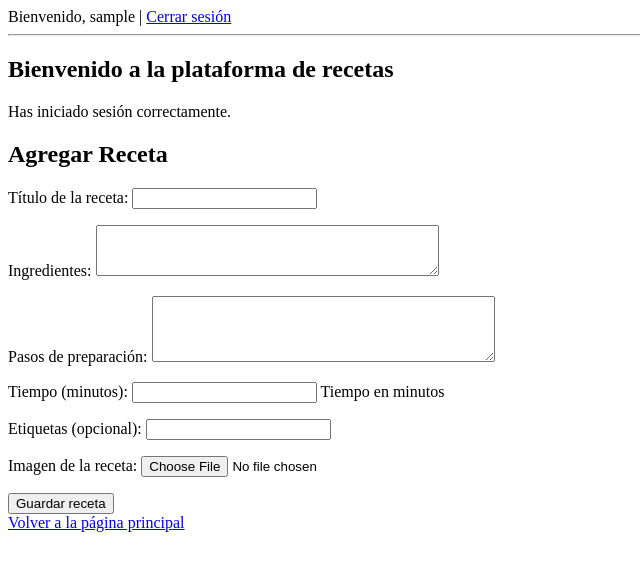
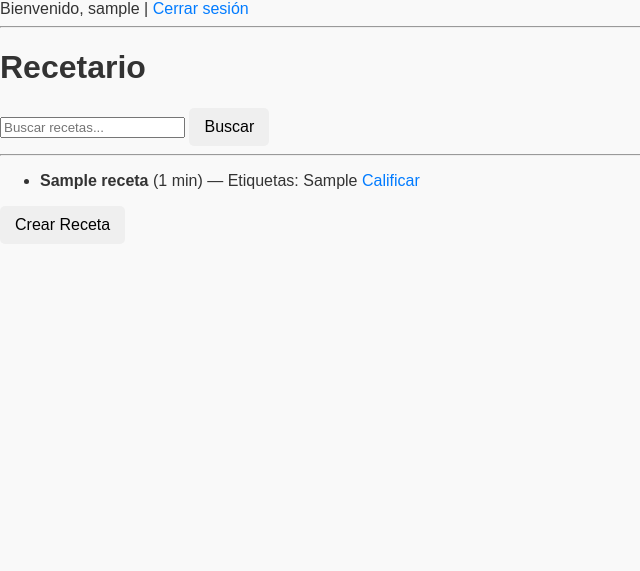
Before and after one commit to mycampo1/recetas, a Django app: page /usuarios/ in a window 1280 px wide. Shown: the top 571 px of the page, without its empty margins (0-640 px from the left). Run offline with Django 5.2, Linux system fonts and the light colour scheme; a user stored in the database is signed in; tables that the repository leaves empty hold one stand-in row (values such as "Sample post").

Commit message:
agrego static para agregar estilos css y mejor el modal

```diff
--- /dev/null
+++ b/static/css/base.css
@@ -0,0 +1,24 @@
+body {
+    font-family: Arial, sans-serif;
+    margin: 0;
+    padding: 0;
+    background-color: #f9f9f9;
+    color: #333;
+}
+
+button {
+    font-size: 1rem;
+    padding: 10px 15px;
+    border: none;
+    border-radius: 5px;
+    cursor: pointer;
+}
+
+a {
+    color: #007BFF;
+    text-decoration: none;
+}
+
+a:hover {
+    text-decoration: underline;
+}
--- /dev/null
+++ b/static/js/modal.js
@@ -0,0 +1,56 @@
+// document.addEventListener('DOMContentLoaded', () => {
+//     const modal = document.getElementById('modalCrearReceta');
+//     const openModalButton = document.getElementById('openModalButton');
+//     const closeModalButton = document.querySelector('.modal-close');
+
+//     if (openModalButton) {
+//         openModalButton.addEventListener('click', () => {
+//             modal.style.display = 'flex';
+//         });
+//     }
+
+//     if (closeModalButton) {
+//         closeModalButton.addEventListener('click', () => {
+//             modal.style.display = 'none';
+//         });
+//     }
+
+//     // Cerrar el modal al hacer clic fuera del contenido
+//     window.addEventListener('click', (event) => {
+//         if (event.target === modal) {
+//             modal.style.display = 'none';
+//         }
+//     });
+// });
+
+document.addEventListener('DOMContentLoaded', () => {
+    const modal = document.getElementById('modalCrearReceta');
+    const openModalButton = document.getElementById('openModalButton');
+    const closeModalButton = document.querySelector('.modal-close');
+    const cancelModalButton = document.getElementById('cancelModalButton');
+
+    if (openModalButton) {
+        openModalButton.addEventListener('click', () => {
+            modal.style.display = 'flex';
+        });
+    }
+
+    if (closeModalButton) {
+        closeModalButton.addEventListener('click', () => {
+            modal.style.display = 'none';
+        });
+    }
+
+    if (cancelModalButton) {
+        cancelModalButton.addEventListener('click', () => {
+            modal.style.display = 'none';
+        });
+    }
+
+    // Cierra el modal al hacer clic fuera del contenido
+    window.addEventListener('click', (event) => {
+        if (event.target === modal) {
+            modal.style.display = 'none';
+        }
+    });
+});
--- a/users/templates/users/base.html
+++ b/users/templates/users/base.html
@@ -1,8 +1,11 @@
+{% load static %}
 <!DOCTYPE html>
 <html lang="es">
 <head>
     <meta charset="UTF-8">
     <title>{% block title %}Recetas{% endblock %}</title>
+    <link rel="stylesheet" href="{% static 'css/base.css' %}">
+    <link rel="stylesheet" href="{% static 'css/modal.css' %}">
 </head>
 <body>
     <nav>
@@ -15,6 +18,11 @@
         {% endif %}
     </nav>
     <hr>
+
+    <!-- Bloque de contenido dinámico -->
     {% block contenido %}{% endblock %}
+
+    <!-- Enlace a los scripts JavaScript -->
+    <script src="{% static 'js/modal.js' %}"></script>
 </body>
 </html>
--- a/users/templates/users/inicio.html
+++ b/users/templates/users/inicio.html
@@ -1,16 +1,53 @@
 {% extends 'users/base.html' %}
+{% load static %}
 
 {% block title %}Inicio{% endblock %}
 
 {% block contenido %}
-    <h2>Bienvenido a la plataforma de recetas</h2>
-    <p>Has iniciado sesión correctamente.</p>
+<h1>Recetario</h1>
 
-    <h2>Agregar Receta</h2>
-    <form method="post" enctype="multipart/form-data">
-        {% csrf_token %}
-        {{ formulario.as_p }}
-        <button type="submit">Guardar receta</button>
-    </form>
-    <a href="{% url 'pagina_principal' %}" class="btn btn-secondary">Volver a la página principal</a>
+<!-- Formulario de búsqueda -->
+<form method="get">
+    <input type="text" name="q" placeholder="Buscar recetas..." value="{{ query }}">
+    <button type="submit">Buscar</button>
+</form>
+
+<hr>
+
+<!-- Listado de recetas -->
+{% if recetas %}
+    <ul>
+        {% for receta in recetas %}
+            <li>
+                <strong>{{ receta.titulo }}</strong> ({{ receta.tiempo }} min) — Etiquetas: {{ receta.etiquetas }}
+                {% if user.is_authenticated %}
+                    <a href="{% url 'calificar_receta' receta.id %}">Calificar</a>
+                {% else %}
+                    <a href="{% url 'iniciar_sesion' %}?next={% url 'calificar_receta' receta.id %}">Calificar</a>
+                {% endif %}
+            </li>
+        {% endfor %}
+    </ul>
+{% else %}
+    <p>No se encontraron recetas.</p>
+{% endif %}
+
+<!-- Botón para abrir el modal de creación de recetas (solo para superusuarios) -->
+{% if user.is_superuser %}
+    <button type="button" id="openModalButton">Crear Receta</button>
+{% endif %}
+
+<!-- Modal para crear recetas -->
+<div id="modalCrearReceta" class="modal">
+    <div class="modal-content">
+        <button class="modal-close">&times;</button>
+        <h2>Crear Receta</h2>
+        <form method="post" enctype="multipart/form-data">
+            {% csrf_token %}
+            {{ formulario.as_p }}
+            <button type="submit">Guardar</button>
+            <button type="button" id="cancelModalButton">Cancelar</button>
+        </form>
+    </div>
+</div>
 {% endblock %}
--- a/users/views.py
+++ b/users/views.py
@@ -2,6 +2,7 @@ from django.shortcuts import render, redirect
 from django.contrib.auth import login, logout, authenticate
 
 from recetas_app.forms import FormularioReceta
+from recetas_app.models import Receta
 from .forms import FormularioRegistro, FormularioInicioSesion
 from django.contrib.auth.decorators import login_required
 
@@ -35,17 +36,27 @@ def cerrar_sesion(request):
 # def inicio(request):
 #     return render(request, 'users/inicio.html')
 
-
 @login_required
 def inicio(request):
-    if request.method == 'POST':
-        formulario = FormularioReceta(request.POST, request.FILES)  # Manejar archivos
+    query = request.GET.get('q', '')  # Obtener el término de búsqueda
+    if query:
+        recetas = Receta.objects.filter(titulo__icontains=query)  # Filtrar recetas por título
+    else:
+        recetas = Receta.objects.all()  # Mostrar todas las recetas
+
+    # Solo superusuarios pueden ver el formulario de creación
+    if request.user.is_superuser and request.method == 'POST':
+        formulario = FormularioReceta(request.POST, request.FILES)
         if formulario.is_valid():
             receta = formulario.save(commit=False)
             receta.usuario = request.user
             receta.save()
-            return redirect('inicio')  # O redirigir a otra vista, como una lista de recetas
+            return redirect('inicio')
     else:
-        formulario = FormularioReceta()
+        formulario = FormularioReceta() if request.user.is_superuser else None
 
-    return render(request, 'users/inicio.html', {'formulario': formulario})
+    return render(request, 'users/inicio.html', {
+        'recetas': recetas,
+        'formulario': formulario,
+        'query': query,
+    })
```
Also changed, not shown: recetas/settings.py (+6 -1 lines), static/css/modal.css (added, +67 -0 lines).
